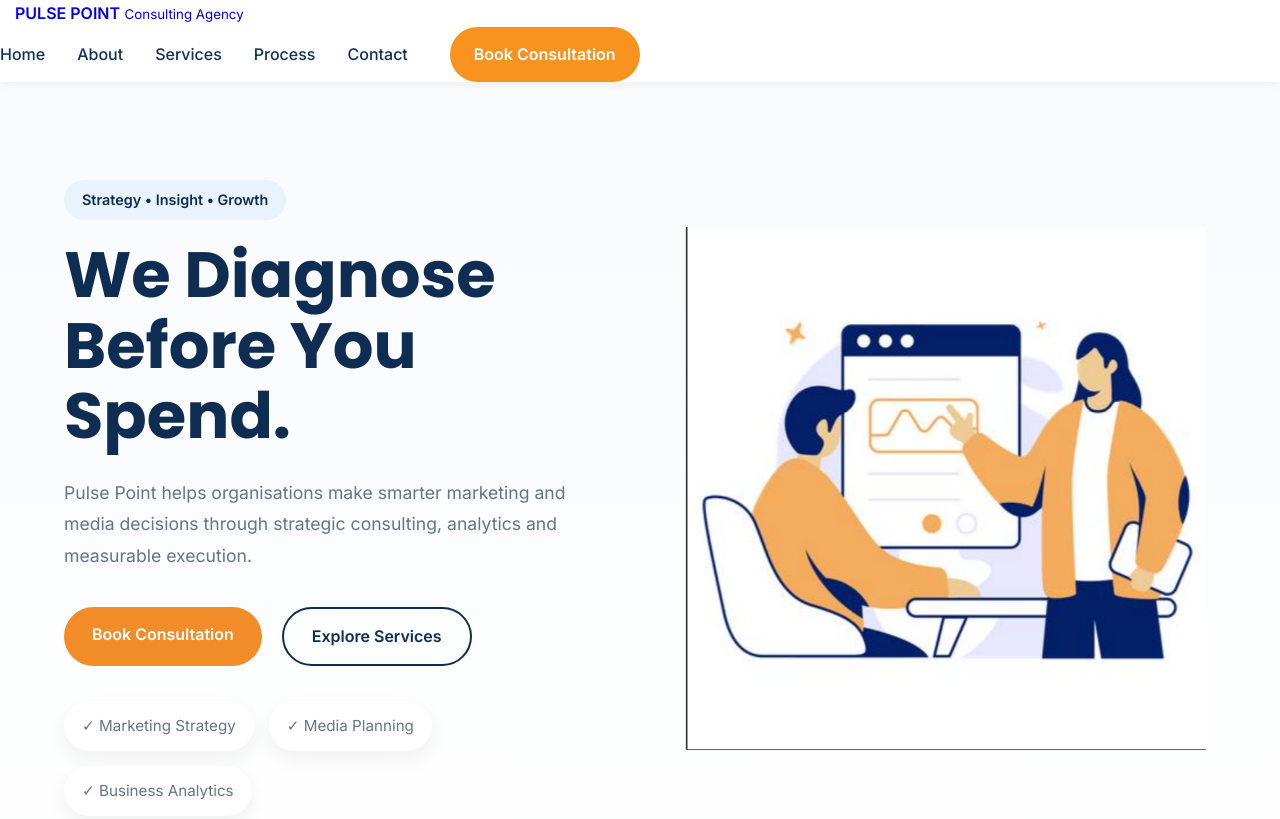
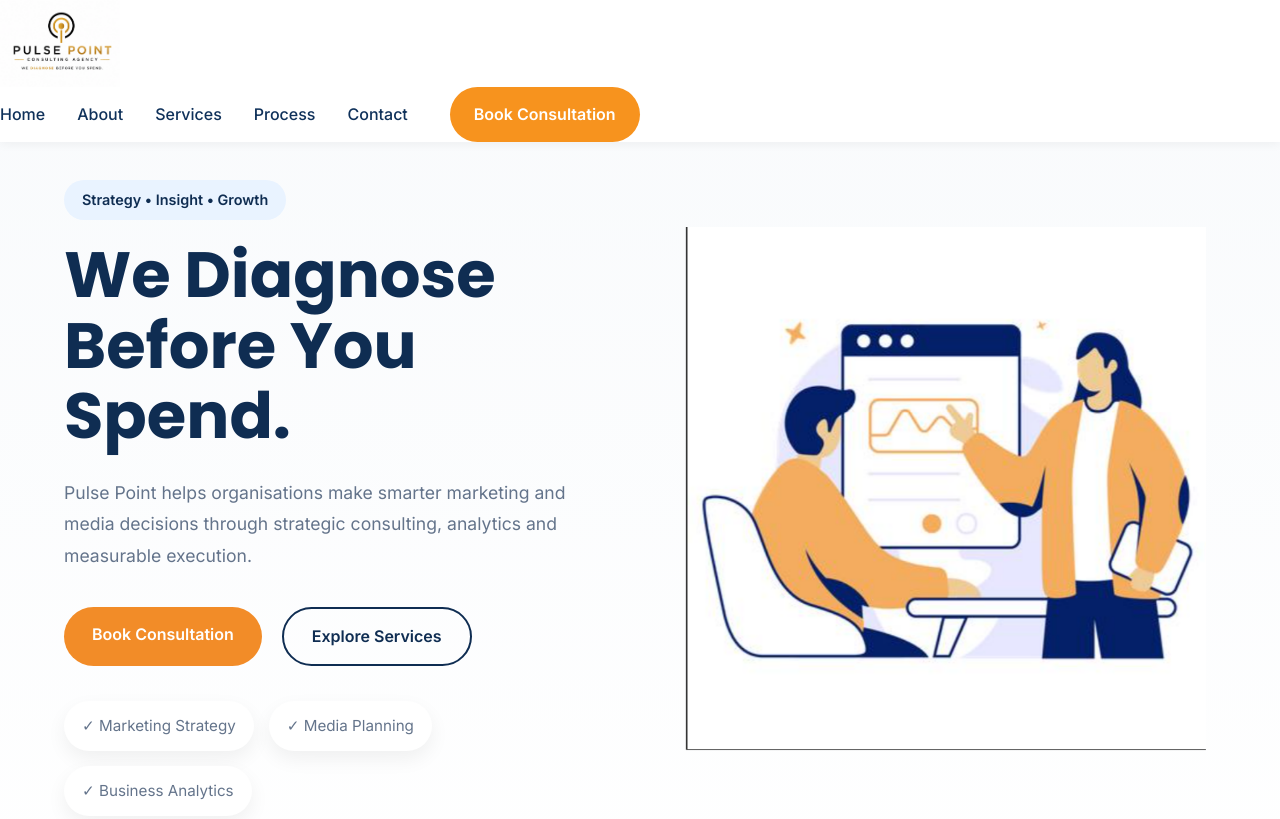
Before and after one commit to segotlong/pulse-point-website, a plain HTML site: page index.html in a window 1280 px wide. Shown: the top 819 px of the page. Drawn offline with Linux system fonts and the light colour scheme.

Commit message:
Update index.html

```diff
--- a/index.html
+++ b/index.html
@@ -42,14 +42,11 @@
     <div class="nav-container">
 
         <!-- LOGO -->
+          <!-- LOGO -->
         <a href="#home" class="logo">
-            <span class="logo-dot"></span>
+    <img src="assets/images/pic2.png" alt="Pulse Point Consulting Agency Logo">
+</a>
 
-            <div>
-                <strong>PULSE POINT</strong>
-                <small>Consulting Agency</small>
-            </div>
-        </a>
 
         <!-- MOBILE MENU BUTTON -->
         <button class="menu-toggle" id="menu-toggle">
```
